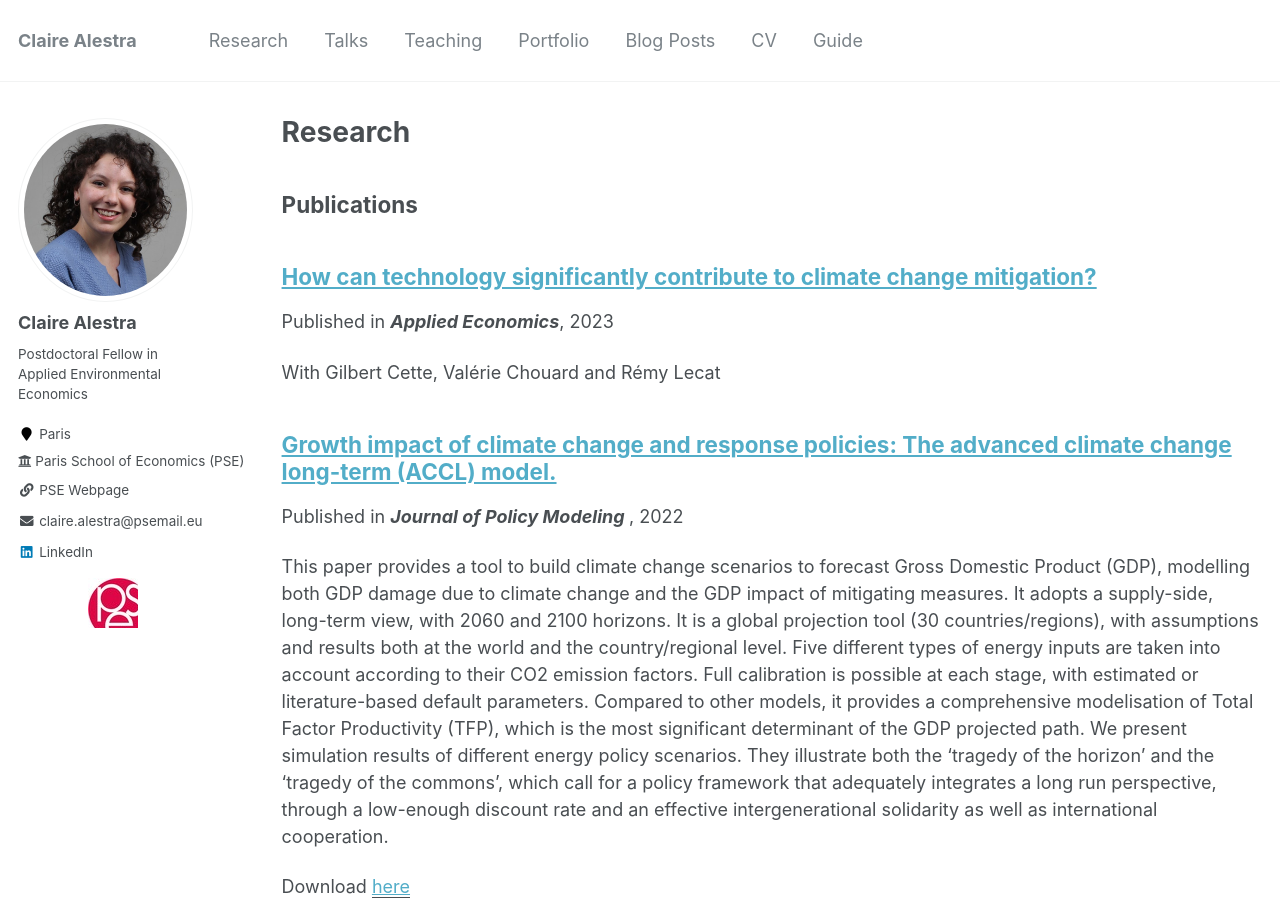
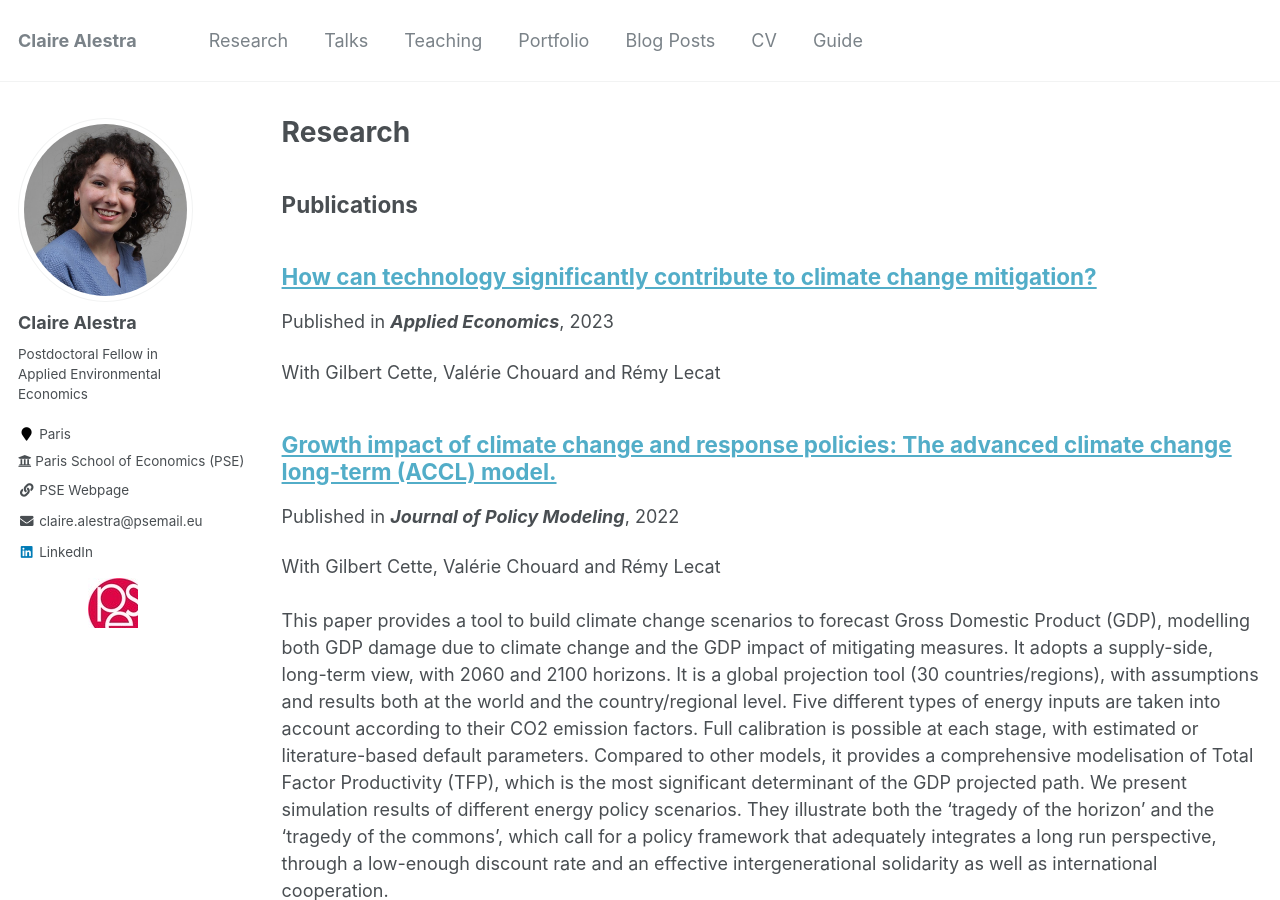
Before and after one commit to ClaireAlestra/ClaireAlestra.github.io, a Jekyll site: the page built from _pages/publications.md, in a window 1280 px wide and 900 px high. Built offline with Jekyll 4.4.1, drawn with Linux system fonts in a browser that asks for light colours.

Commit message:
Update 2010-10-01-paper-title-number-2.md

```diff
--- a/_publications/2010-10-01-paper-title-number-2.md
+++ b/_publications/2010-10-01-paper-title-number-2.md
@@ -2,9 +2,9 @@
 title: "Growth impact of climate change and response policies: The advanced climate change long-term (ACCL) model."
 collection: publications
 permalink: /publication/2022-ACCL
-excerpt: "This paper provides a tool to build climate change scenarios to forecast Gross Domestic Product (GDP), modelling both GDP damage due to climate change and the GDP impact of mitigating measures. It adopts a supply-side, long-term view, with 2060 and 2100 horizons. It is a global projection tool (30 countries/regions), with assumptions and results both at the world and the country/regional level. Five different types of energy inputs are taken into account according to their CO2 emission factors. Full calibration is possible at each stage, with estimated or literature-based default parameters. Compared to other models, it provides a comprehensive modelisation of Total Factor Productivity (TFP), which is the most significant determinant of the GDP projected path. We present simulation results of different energy policy scenarios. They illustrate both the 'tragedy of the horizon' and the 'tragedy of the commons', which call for a policy framework that adequately integrates a long run perspective, through a low-enough discount rate and an effective intergenerational solidarity as well as international cooperation."
+excerpt: "With Gilbert Cette, Valérie Chouard and Rémy Lecat <br> <br> This paper provides a tool to build climate change scenarios to forecast Gross Domestic Product (GDP), modelling both GDP damage due to climate change and the GDP impact of mitigating measures. It adopts a supply-side, long-term view, with 2060 and 2100 horizons. It is a global projection tool (30 countries/regions), with assumptions and results both at the world and the country/regional level. Five different types of energy inputs are taken into account according to their CO2 emission factors. Full calibration is possible at each stage, with estimated or literature-based default parameters. Compared to other models, it provides a comprehensive modelisation of Total Factor Productivity (TFP), which is the most significant determinant of the GDP projected path. We present simulation results of different energy policy scenarios. They illustrate both the 'tragedy of the horizon' and the 'tragedy of the commons', which call for a policy framework that adequately integrates a long run perspective, through a low-enough discount rate and an effective intergenerational solidarity as well as international cooperation."
 date: 2022-01-01
-venue: '<b> Journal of Policy Modeling </b>'
+venue: '<b>Journal of Policy Modeling</b>'
 paperurl: 'https://doi.org/10.1016/j.jpolmod.2021.10.001'
 citation: #'Alestra, C., Cette, G., Chouard, V. and Lecat, R. (2022). "Growth impact of climate change and response policies: The advanced climate change long-term (ACCL) model." <i>Journal of Policy Modeling </i>44.1.'
 ---
```
